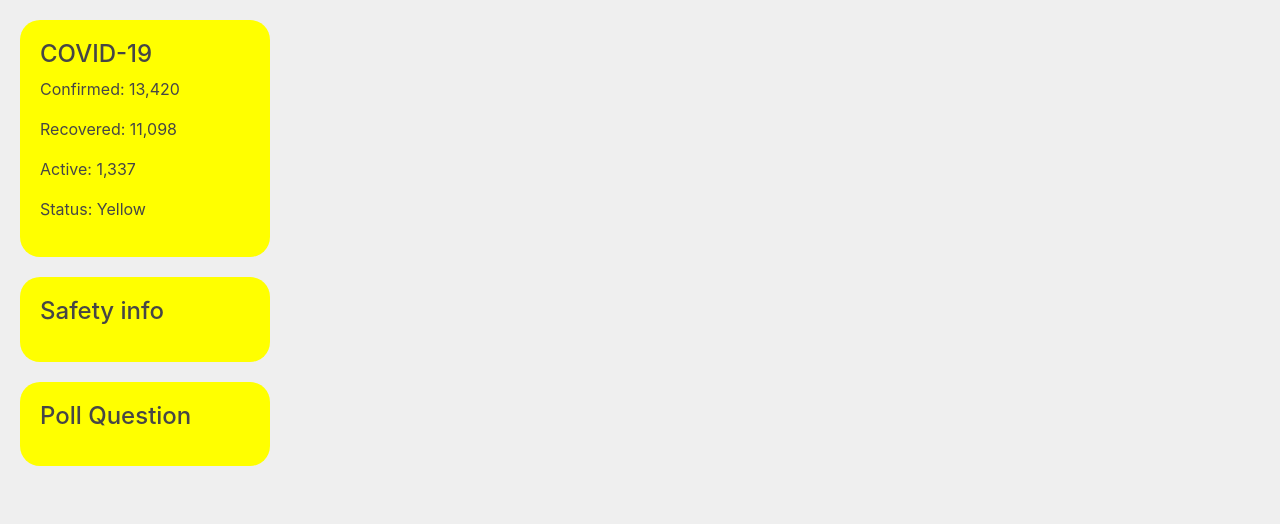
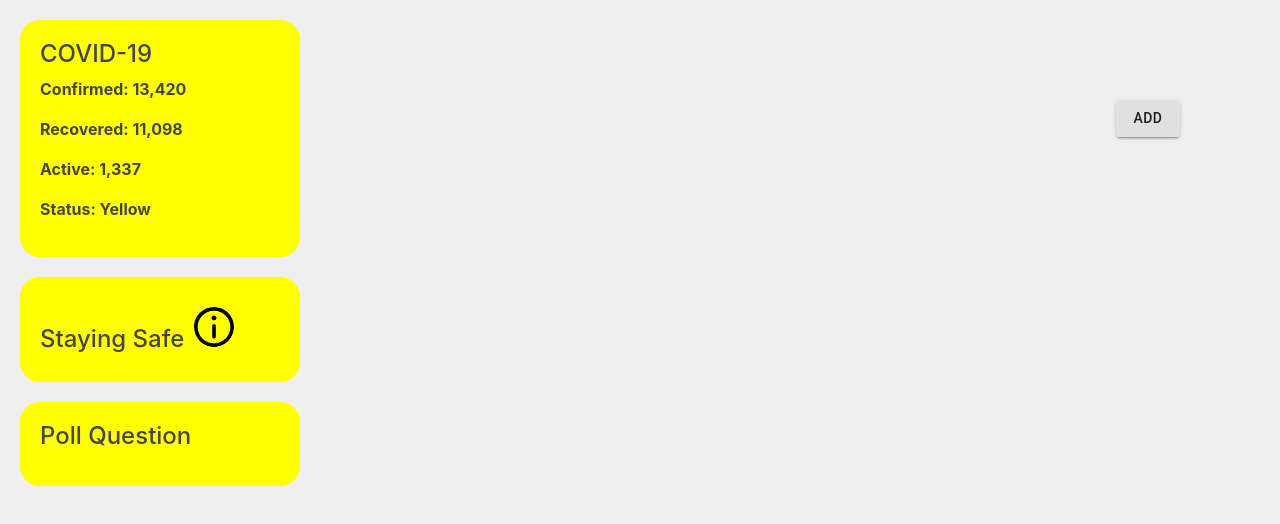
Before and after one commit to mesropy/OutReach, a React (Create React App) app: page /Toronto in a window 1280 px wide. Shown: the top 524 px of the page. Built offline with nearby package versions, Linux system fonts and the light colour scheme.

Commit message:
added message popup button to Toronto, info button to safety card

```diff
--- a/src/react-components/Toronto/CaseReport/index.js
+++ b/src/react-components/Toronto/CaseReport/index.js
@@ -2,17 +2,15 @@ import React from "react";
 
 class CaseReport extends React.Component {
     render() {
-        const {confirmed, recovered, active, status,
-               isCaseReport=false, isSafetyInfo=false, isPoll=false}
-              = this.props;
+        const {confirmed, recovered, active, status} = this.props;
 
         return (
             <div className="panelCard">
                 <h4>COVID-19</h4>
-                <p>{("Confirmed: ").concat(confirmed)}</p>
-                <p>{("Recovered: ").concat(recovered)}</p>
-                <p>{("Active: ").concat(active)}</p>
-                <p>{("Status: ").concat(status)}</p>
+                <p><strong>{("Confirmed: ").concat(confirmed)}</strong></p>
+                <p><strong>{("Recovered: ").concat(recovered)}</strong></p>
+                <p><strong>{("Active: ").concat(active)}</strong></p>
+                <p><strong>{("Status: ").concat(status)}</strong></p>
             </div>
         );
     }
--- /dev/null
+++ b/src/react-components/Toronto/MessageAdder/index.js
@@ -0,0 +1,63 @@
+import React from "react";
+import { Button, TextField } from "@material-ui/core";
+import './styles.css';
+
+class Popup extends React.Component {
+  render() {
+    return(
+      <div className="popupWindow">
+        <h3>{this.props.title}</h3>
+
+        <TextField
+          className="TextEntry"
+          // id="outlined-multiline-static"
+          // label="Multiline"
+          multiline
+          rows={12}
+          defaultValue="Share your thoughts"
+          fullWidth={true}
+          variant="outlined"
+          // onChange=
+        />
+
+        <Button variant="contained" onClick={this.props.closePopup}>Cancel</Button>
+        <Button variant="contained" onClick={this.props.closePopup}>Set Location</Button>
+        <Button variant="contained" onClick={this.props.closePopup}>Post</Button>
+      </div>
+    );
+  }
+}
+
+class PopupButton extends React.Component {
+  constructor() {
+    super();
+    this.state = {
+      show: false
+    };
+  }
+
+  toggle() {
+    this.setState({
+      show: !this.state.show
+    });
+  }
+
+  render() {
+    return (
+      <div>
+        <Button id="addBtn" variant="contained" onClick={this.toggle.bind(this)}>ADD</Button>
+
+        {this.state.show ?
+          <Popup
+            title="New Message"
+            closePopup={this.toggle.bind(this)}
+          />
+          : null
+        }
+
+      </div>
+    );
+  }
+};
+
+export default PopupButton;
--- /dev/null
+++ b/src/react-components/Toronto/MessageAdder/styles.css
@@ -0,0 +1,16 @@
+.popupWindow {
+    background-color: white;
+    padding: 20px;
+    width: 50%;
+    /* height: 50%; */
+    position: absolute;
+    top: 25%;
+    left: 25%;
+    border-radius: 25px;
+}
+
+#addBtn {
+    position: absolute;
+    top: 100px;
+    right: 100px;
+}
--- /dev/null
+++ b/src/react-components/Toronto/SafetyInfo/index.js
@@ -0,0 +1,20 @@
+import React from "react";
+import infoPic from "../static/information.svg";
+import './styles.css';
+
+class SafetyInfo extends React.Component {
+
+    handle() {
+        alert("Safety Advice");
+    }
+
+    render() {
+        return (
+            <div className="panelCard">
+                <h4>Staying Safe<input type="image" src={infoPic} alt="Info" onClick={() => this.handle()}></input></h4>
+            </div>
+        );
+    }
+}
+
+export default SafetyInfo;
--- /dev/null
+++ b/src/react-components/Toronto/SafetyInfo/styles.css
@@ -0,0 +1,8 @@
+input {
+    height: 50px;
+    width: 40px;
+    margin: 0px 0px 0px 10px;
+    padding: 10px 0px 0px 0px;
+    outline: none;
+    border: 0px;
+}
--- a/src/react-components/Toronto/index.js
+++ b/src/react-components/Toronto/index.js
@@ -5,11 +5,26 @@ import './styles.css';
 // import profilePicture from './static/profile_picture.png';
 import PanelCard from "./PanelCard";
 import CaseReport from "./CaseReport";
+import SafetyInfo from "./SafetyInfo";
+import PopupButton from "./MessageAdder";
 
 class Toronto extends React.Component {
+
+    state = {
+        username: ""
+        // date: new Date(),
+        // messages: [
+        //   { name: "James", content: "What a beautiful day!" },
+        //   { name: "Kate", content: "Kinda worried about " }
+        // ]
+    }
+
     render() {
+
         return (
             <div>
+
+                {/* old top bar commented out at the end of this file, styles commented out too*/}
 
                 <div className="sidePanel">
                     <CaseReport
@@ -19,14 +34,14 @@ class Toronto extends React.Component {
                         status="Yellow"
                     />
 
-                    <PanelCard
-                        title="Safety info"
-                    />
+                    <SafetyInfo/>
 
                     <PanelCard
                         title="Poll Question"
                     />
                 </div>
+
+                <PopupButton/>
             </div>
         );
     }
--- a/src/react-components/Toronto/styles.css
+++ b/src/react-components/Toronto/styles.css
@@ -8,7 +8,7 @@
     background: yellow;
     padding: 20px;
     margin: 20px;
-    width: 250px;
+    width: 280px;
 }
 
 /*
```
Also changed, not shown: src/react-components/Toronto/static/information.svg (added).
